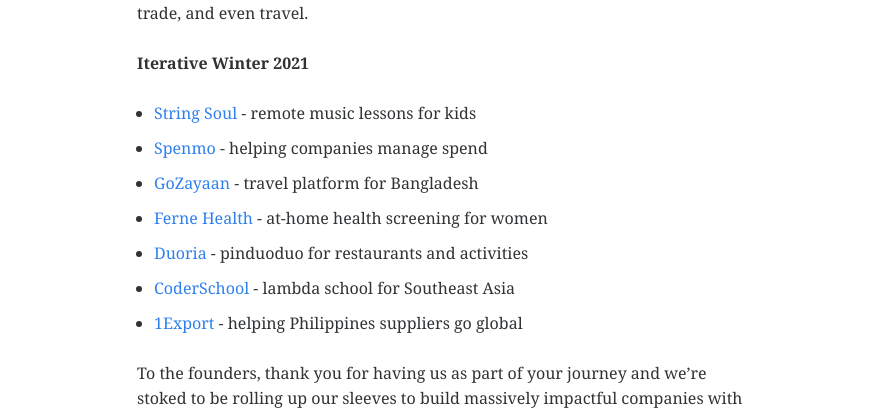
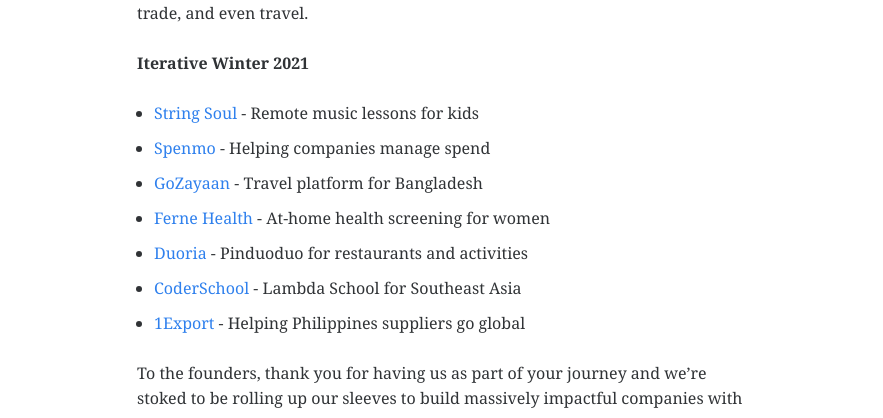
Before and after one commit to hsukenooi/iterative-website, a Jekyll site: the page built from _posts/2021-02-25-iterative-winter-21-announcement.markdown, in a window 1280 px wide and 900 px high, scrolled down 350 px. Shown: the part 158-576 px from the top of the window, without its empty margins (198-1081 px from the left). Built offline with Jekyll 4.4.1, drawn with Linux system fonts in a browser that asks for light colours; comment, search, counter and statistics services are not loaded.

Commit message:
fixed a copy issue

```diff
--- a/_posts/2021-02-25-iterative-winter-21-announcement.markdown
+++ b/_posts/2021-02-25-iterative-winter-21-announcement.markdown
@@ -13,13 +13,13 @@
 
 **Iterative Winter 2021**
 
-- [String Soul](http://stringsoul.co/) - remote music lessons for kids
-- [Spenmo](https://spenmo.com/) - helping companies manage spend
-- [GoZayaan](https://www.gozayaan.com/) - travel platform for Bangladesh
-- [Ferne Health](https://www.fernehealth.com/) - at-home health screening for women
-- [Duoria](https://www.duoria.com/) - pinduoduo for restaurants and activities
-- [CoderSchool](https://www.coderschool.vn/en/) - lambda school for Southeast Asia
-- [1Export](https://1export.net/) - helping Philippines suppliers go global
+- [String Soul](http://stringsoul.co/) - Remote music lessons for kids
+- [Spenmo](https://spenmo.com/) - Helping companies manage spend
+- [GoZayaan](https://www.gozayaan.com/) - Travel platform for Bangladesh
+- [Ferne Health](https://www.fernehealth.com/) - At-home health screening for women
+- [Duoria](https://www.duoria.com/) - Pinduoduo for restaurants and activities
+- [CoderSchool](https://www.coderschool.vn/en/) - Lambda School for Southeast Asia
+- [1Export](https://1export.net/) - Helping Philippines suppliers go global
 
 To the founders, thank you for having us as part of your journey and we're stoked to be rolling up our sleeves to build massively impactful companies with you.
 
```
